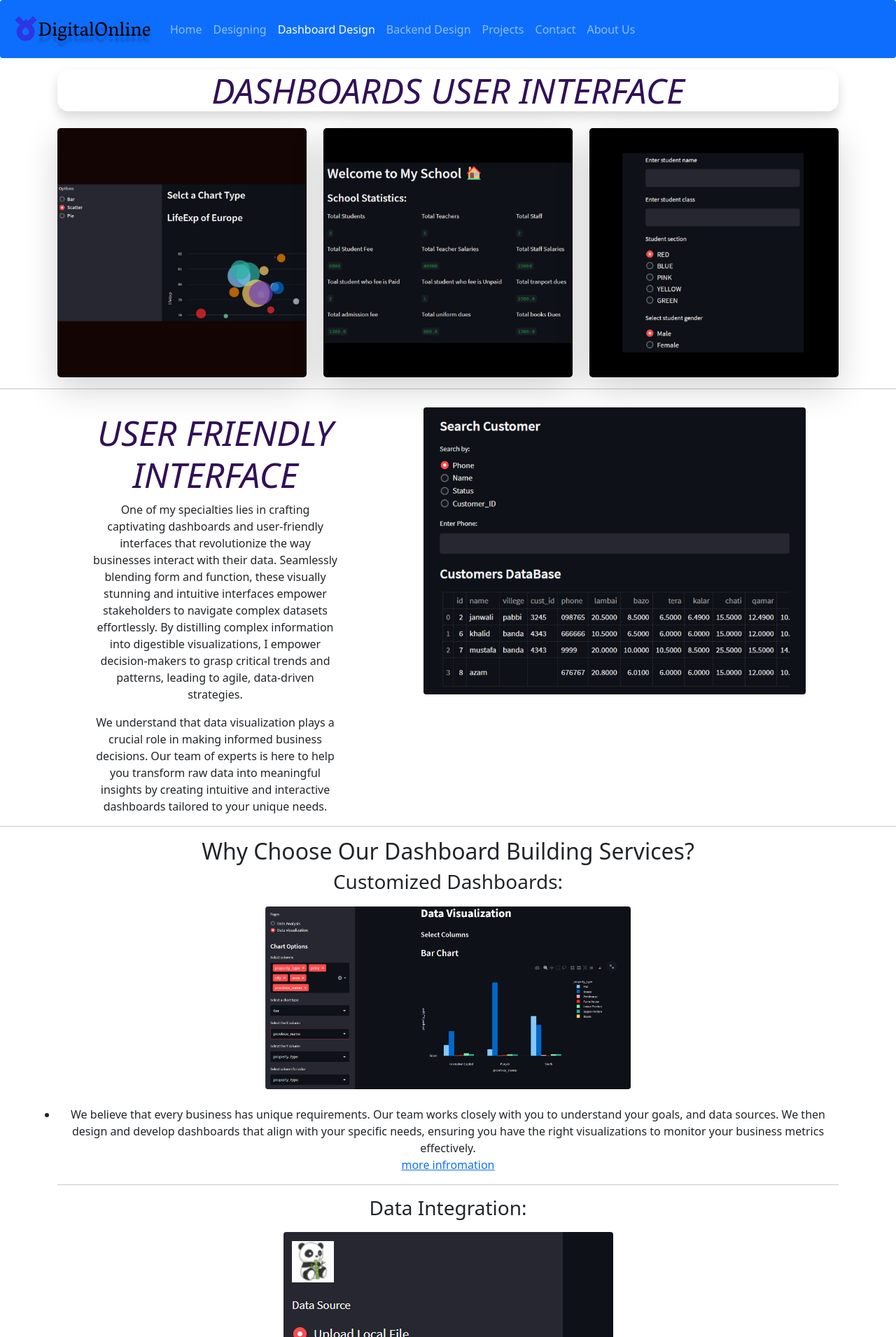
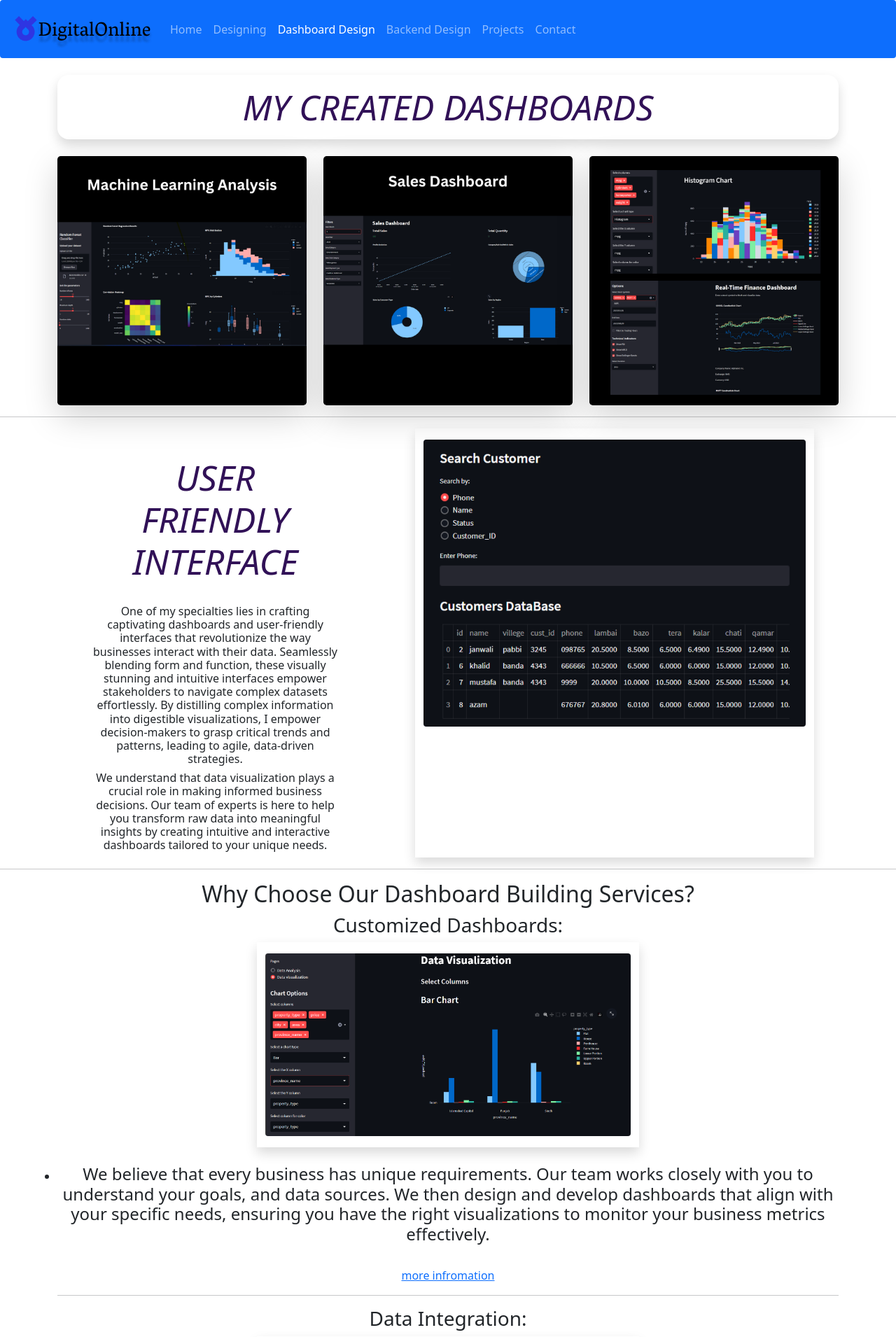
Before and after one commit to tariqaziz9164/flaskportfolio, a Flask app: page /dashboard in a window 1280 px wide. Shown: the top 1910 px of the page at 70% size. Run offline with Flask 3, Linux system fonts and the light colour scheme; some libraries are stand-ins or nearby versions.

Commit message:
change images
change images

```diff
--- a/app.py
+++ b/app.py
@@ -61,10 +61,6 @@ def dashboard():
 def backend():
     return render_template('backend.html')
 
-@app.route('/ProductDesign.html')
-def ProductDesign():
-    return render_template('ProductDesign.html')
-
 
 @app.route('/thank_you')
 def thank_you():
--- a/static/style.css
+++ b/static/style.css
@@ -10,7 +10,9 @@
 .myh1{
 
     font-size: 50px;
-    margin-top: 1rem;
+    padding: 1rem;
+    margin-top: 1.5rem;
+    margin-bottom: 1rem;
     text-shadow: 20px;
     font-style: italic;
     color: rgb(49, 17, 87);
@@ -25,6 +27,7 @@
 
     font-size: 50px;
     margin-top: 1rem;
+    margin-bottom: 1rem;
     text-shadow: 20px;
     font-style: italic;
     color: rgb(53, 53, 53);
@@ -53,7 +56,8 @@
 }*/
 
 .mym1{
-  margin-top: 10px;
+  margin-top: 1rem;
+  margin-bottom: 1rem;
 }
 .schoollogo{
   text-align: center;
--- a/templates/dashboard.html
+++ b/templates/dashboard.html
@@ -28,7 +28,7 @@
 
     <nav class="navbar navbar-expand-lg navbar-dark bg-primary rounded">
       <div class="container-fluid">
-        <a class="navbar-brand" href="#"><img src="static/logo.png" alt="logo"> </a>
+        <a class="navbar-brand" href="{{url_for('index')}}"><img src="static/logo.png" alt="logo"> </a>
         <button class="navbar-toggler" type="button" data-bs-toggle="collapse" data-bs-target="#navbarTogglerDemo02" aria-controls="navbarTogglerDemo02" aria-expanded="false" aria-label="Toggle navigation">
         <span class="navbar-toggler-icon"></span>
         </button>
@@ -62,13 +62,6 @@
               <a class="nav-link" href="{{url_for('contact')}}">Contact</a>
             </li>
 
-
-            <li class="nav-item">
-              <a class="nav-link" href="#">About Us</a>
-            </li>
-
-
-
           </ul>
 
         </div>
@@ -78,7 +71,7 @@
   <main>
 
     <div class="container">
-       <h1 class="myh1 shadow pb animate__animated animate__bounce animate__delay-2s">Dashboards User Interface</h1>
+       <h1 class="myh1 shadow pb animate__animated animate__bounce animate__delay-2s">My Created Dashboards</h1>
 
     </div>
 
@@ -88,18 +81,18 @@
 
           <div class="col-4">
 
-            <img src="static/graphcard.png" class="img-fluid shadow-lg myimg1 rounded-3" alt="web_design1">
+            <img src="static/1.png" class="img-fluid shadow-lg myimg1 rounded-3" alt="web_design1">
 
           </div>
 
           <div class="col-4">
 
-            <img src="static/card3Nav.png" class="img-fluid shadow-lg myimg1 rounded-3" alt="web_design2">
+            <img src="static/2.png" class="img-fluid shadow-lg myimg1 rounded-3" alt="web_design2">
           </div>
 
           <div class="col-4">
 
-            <img src="static/card4Nav.png" class="img-fluid myimg1 shadow-lg  rounded-3" alt="web_design3">
+            <img src="static/3.png" class="img-fluid myimg1 shadow-lg  rounded-3" alt="web_design3">
           </div>
 
         </div>
@@ -111,10 +104,10 @@
       <div class="row justify-content-around">
         <div class="col-4">
            <h1 class="myh1 pb ">User Friendly Interface</h1>
-           <p>One of my specialties lies in crafting captivating dashboards and user-friendly interfaces that revolutionize the way businesses interact with their data. Seamlessly blending form and function, these visually stunning and intuitive interfaces empower stakeholders to navigate complex datasets effortlessly. By distilling complex information into digestible visualizations, I empower decision-makers to grasp critical trends and patterns, leading to agile, data-driven strategies.</p>
-           <h7>We understand that data visualization plays a crucial role in making informed business decisions. Our team of experts is here to help you transform raw data into meaningful insights by creating intuitive and interactive dashboards tailored to your unique needs.</h7>
+           <h6>One of my specialties lies in crafting captivating dashboards and user-friendly interfaces that revolutionize the way businesses interact with their data. Seamlessly blending form and function, these visually stunning and intuitive interfaces empower stakeholders to navigate complex datasets effortlessly. By distilling complex information into digestible visualizations, I empower decision-makers to grasp critical trends and patterns, leading to agile, data-driven strategies.</h6>
+           <h6>We understand that data visualization plays a crucial role in making informed business decisions. Our team of experts is here to help you transform raw data into meaningful insights by creating intuitive and interactive dashboards tailored to your unique needs.</h6>
         </div>
-        <div class="col-6">
+        <div class="col-6 shadow">
           <img src="static/database1.png" class="mym1 img-fluid rounded mx-auto d-block" alt="web_design3">
         </div>
       </div>
@@ -129,66 +122,79 @@
             <h3>Customized Dashboards: </h3>
             <div class="container text-center">
               <div class="row justify-content-center">
-                <div class="col-6">
+                <div class="col-6 shadow">
                   <img src="static/screendatavisual.png" class="mym1 img-fluid rounded mx-auto" alt="web_design3">
                 </div>
              </div>
             </div>
             <br>
-            <li>We believe that every business has unique requirements. Our team works closely with you to understand your goals, and data sources. We then design and develop dashboards that align with your specific needs, ensuring you have the right visualizations to monitor your business metrics effectively.<br><a href="ProductDesign.html">more infromation</a>
+            <li>
+              <h4>We believe that every business has unique requirements. Our team works closely with you to understand your goals, and data sources. We then design and develop dashboards that align with your specific needs, ensuring you have the right visualizations to monitor your business metrics effectively.</h4>
+              <br>
+              <a href="ProductDesign.html">more infromation</a>
             </li>
 
            <hr>
            <h3>Data Integration:</h3>
             <div class="container text-center">
               <div class="row justify-content-center">
-                <div class="col-6">
+                <div class="col-6 shadow">
                   <img src="static/image101.png" class="mym1 img-fluid rounded mx-auto" alt="web_design3">
                 </div>
              </div>
             </div>
             <br>
-           <li> We have experience working with various data sources and formats, including spreadsheets, CSV, pdf, and cloud-based platforms. Our experts can seamlessly integrate your data into the dashboard, ensuring accurate and up-to-date information is displayed in real time.</li>
+           <li>
+             <h4>We have experience working with various data sources and formats, including spreadsheets, CSV, pdf, and cloud-based platforms. Our experts can seamlessly integrate your data into the dashboard, ensuring accurate and up-to-date information is displayed in real time.</h4>
+           </li>
            <hr>
            <h3>Interactive Visualizations:</h3>
            <h3>Data Integration:</h3>
             <div class="container text-center">
               <div class="row justify-content-center">
-                <div class="col-6">
+                <div class="col-6 shadow">
                   <img src="static/titanicHisto.png" class="mym1 img-fluid rounded mx-auto" alt="web_design3">
                 </div>
              </div>
             </div>
             <br>
-           <li>Static reports are a thing of the past. Our dashboards are designed to be interactive, allowing you to drill down into the details, filter data, and explore trends effortlessly. With interactive charts, graphs, and maps, you can gain a deeper understanding of your data and uncover valuable insights with just a few clicks.<br>For more information please visite our project
-            <a href="ProductDesign.html">Data Analysis and Visualization</a></li>
+           <li>
+            <h4>Static reports are a thing of the past. Our dashboards are designed to be interactive, allowing you to drill down into the details, filter data, and explore trends effortlessly. With interactive charts, graphs, and maps, you can gain a deeper understanding of your data and uncover valuable insights with just a few clicks.<br>For more information please visite our project</h4>
+            <a href="ProductDesign.html">Data Analysis and Visualization</a>
+           </li>
            <hr>
            <h3>Mobile-Responsive Design:</h3>
             <div class="container text-center">
               <div class="row justify-content-center">
-                <div class="col-6">
+                <div class="col-6 shadow">
                   <img src="static/Tablets.png" class="mym1 img-fluid rounded mx-auto" alt="web_design3">
                 </div>
              </div>
             </div>
             <br>
-           <li> In today's fast-paced business environment, accessing data on the go is essential. Our dashboards are built with mobile responsiveness in mind, ensuring that you can view and interact with your data seamlessly on any device. Stay connected and make informed decisions anytime, anywhere.</li>
+           <li>
+            <h4>In today's fast-paced business environment, accessing data on the go is essential. Our dashboards are built with mobile responsiveness in mind, ensuring that you can view and interact with your data seamlessly on any device. Stay connected and make informed decisions anytime, anywhere.</h4>
+           </li>
            <hr>
            <h3>Performance Optimization:</h3>
-           <li> We understand the importance of speed and performance when working with large datasets. Our team optimizes the dashboard's performance to ensure fast loading times, smooth data interactions, and minimal latency. You can rely on our expertise to handle complex data scenarios without compromising performance.</li>
+           <li>
+              <h4>We understand the importance of speed and performance when working with large datasets. Our team optimizes the dashboard's performance to ensure fast loading times, smooth data interactions, and minimal latency. You can rely on our expertise to handle complex data scenarios without compromising performance.</h4>
+           </li>
            <hr>
            <h3>Ongoing Support and Maintenance:</h3>
             <div class="container text-center">
               <div class="row justify-content-center">
-                <div class="col-6">
+                <div class="col-6 shadow">
                   <img src="static/Saly-10.jpg" class="mym1 img-fluid rounded mx-auto" alt="web_design3">
                 </div>
              </div>
             </div>
             <br>
-           <li> Our relationship doesn't end with the delivery of your dashboard. We offer ongoing support and maintenance services to ensure your dashboards remain up to date, secure, and aligned with your evolving business needs. We're here to provide assistance, answer questions, and help you leverage your data effectively.<br>
-            <a href="https://wa.me/923339139164" target="_blank" class="text-success">
-            <i class="bi-whatsapp" style="font-size: 2rem;"></i>Contact any time</a></li>
+           <li>
+             <h4>Our relationship doesn't end with the delivery of your dashboard. We offer ongoing support and maintenance services to ensure your dashboards remain up to date, secure, and aligned with your evolving business needs. We're here to provide assistance, answer questions, and help you leverage your data effectively.</h4><br>
+             <a href="https://wa.me/923339139164" target="_blank" class="text-success">
+             <i class="bi-whatsapp" style="font-size: 2rem;"></i>Contact any time</a>
+           </li>
          </ul>
         </div>
       </div>
```
Also changed, not shown: templates/AppDesign.html (+0 -7 lines), templates/MyWork.html (+6 -11 lines), templates/ProductDesign.html (+1 -8 lines), templates/backend.html (+14 -14 lines), templates/contact.html (+2 -8 lines), templates/index.html (+17 -16 lines), templates/projects.html (+2 -7 lines), static/1.png (added), static/2.png (added), static/3.png.
